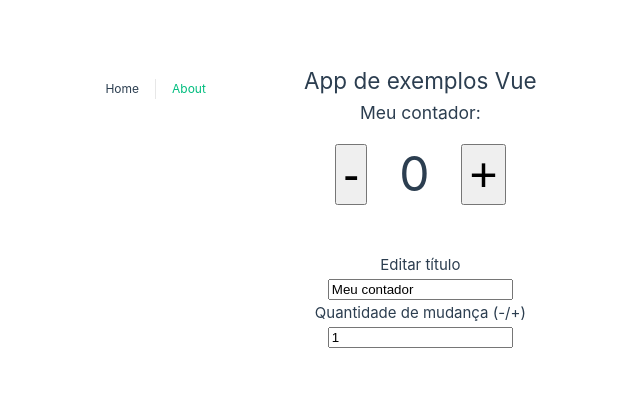
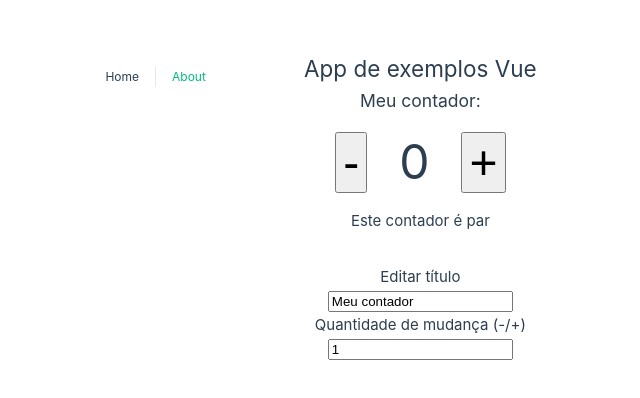
Before and after one commit to magno193/vue-pinia-vite-course, a Vue app in the folder 01-composition-api-basic/: page / in a window 1280 px wide. Shown: the part 194-592 px from the top of the page, without its empty margins (352-992 px from the left). Built offline with nearby package versions, Linux system fonts and the light colour scheme.

Commit message:
feat: 01 usando computed

```diff
--- a/01-composition-api-basic/src/views/HomeView.vue
+++ b/01-composition-api-basic/src/views/HomeView.vue
@@ -9,6 +9,8 @@
       <button class="btn" @click="increaseCounter(accAmount)">+</button>
     </div>
 
+    <p>{{ oddOrEven }}</p>
+
     <div class="edit">
       <h4>Editar título</h4>
       <input v-model="counterData.title" type="text">
@@ -19,7 +21,7 @@
 </template>
 
 <script setup>
-import { reactive, ref } from 'vue';
+import { reactive, ref, computed } from 'vue';
 const appTitle = 'App de exemplos Vue'
 
 const counterData = reactive({
@@ -27,6 +29,13 @@ const counterData = reactive({
   title: 'Meu contador'
 })
 const accAmount = ref(1)
+
+const oddOrEvenFunc = () => {
+  return counterData.counter % 2 === 0
+    ? 'Este contador é par'
+    : 'Este contador é ímpar'
+}
+const oddOrEven = computed(oddOrEvenFunc)
 
 const increaseCounter = (amount = 1) => {
   counterData.counter += amount
```
